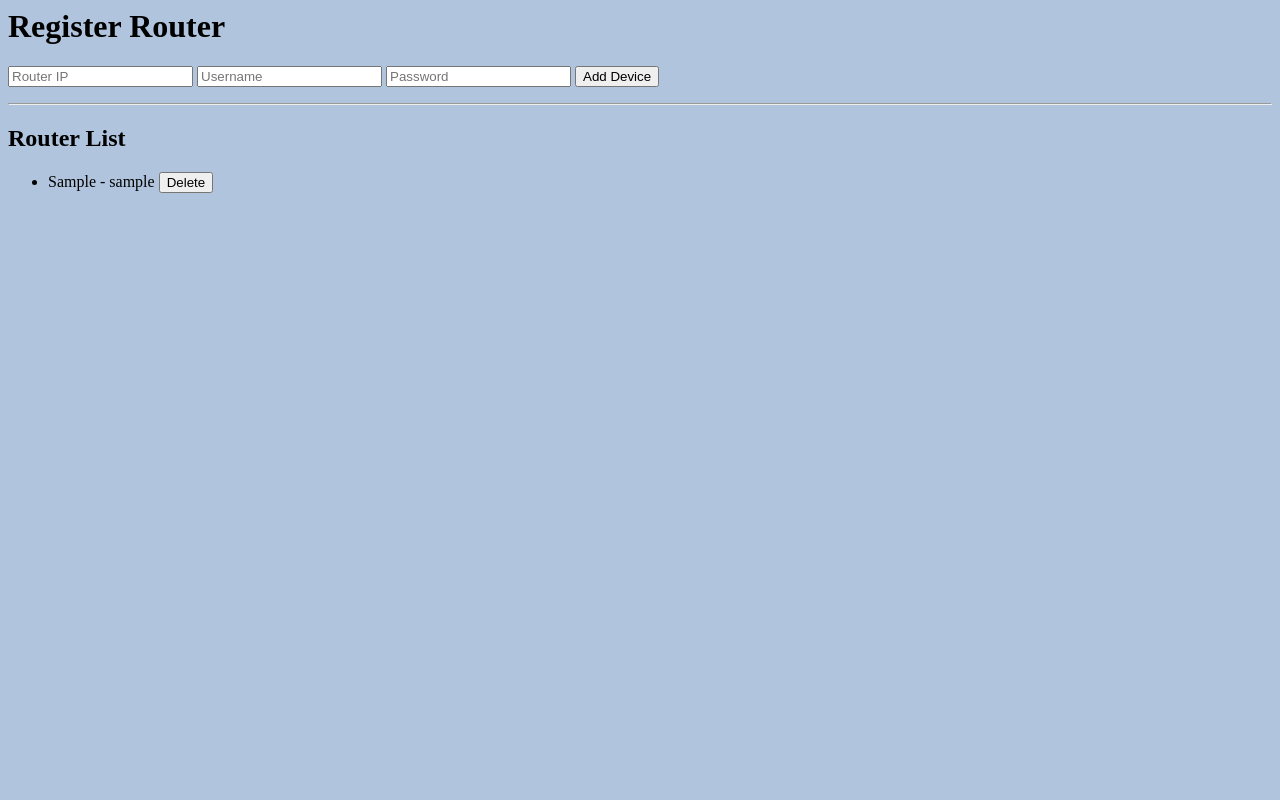
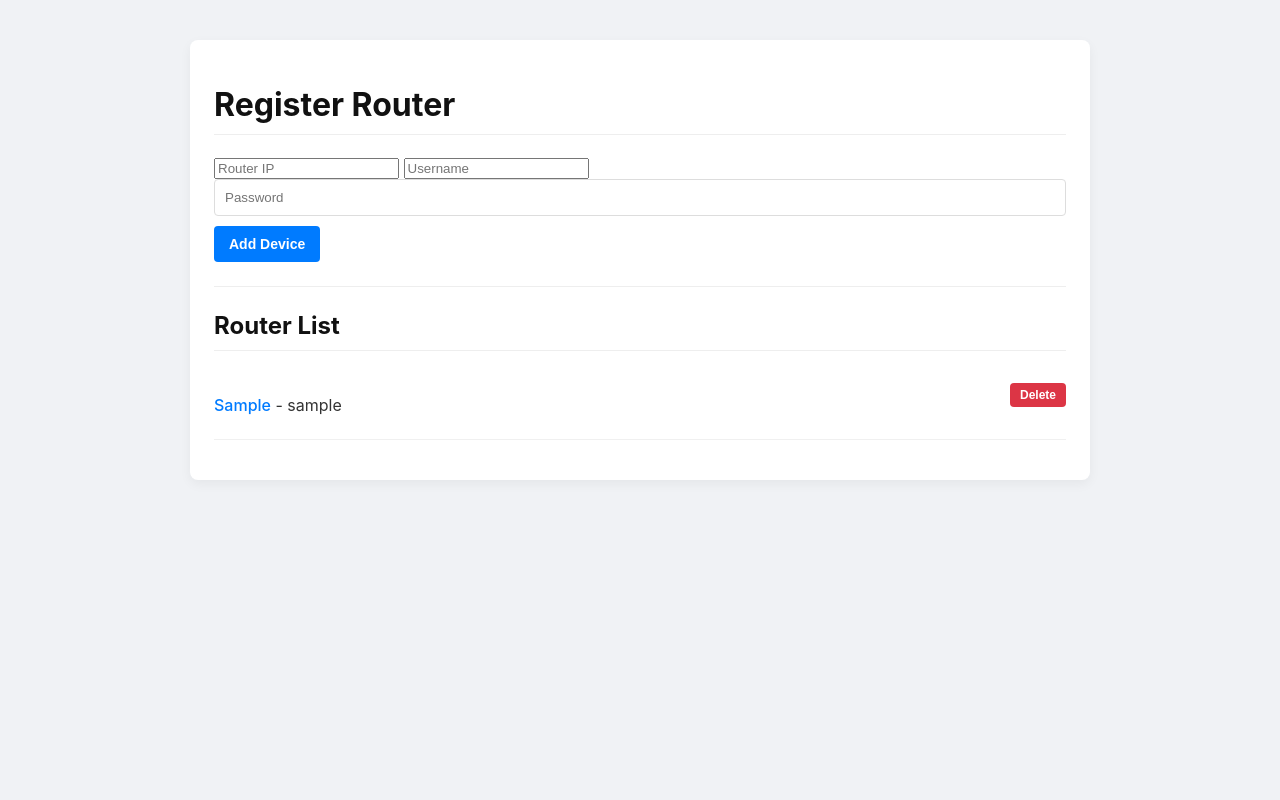
Before and after one commit to pubethSri/ipa2025-msapp-redo, a Flask app: page / in a window 1280 px wide. Run offline with Flask 3, Linux system fonts and the light colour scheme; a database or web service that is not in the repository returns one stand-in record (values such as "Sample title").

Commit message:
Stage 5 Ended

```diff
--- a/app.py
+++ b/app.py
@@ -11,6 +11,7 @@ db_name    = os.environ.get("DB_NAME")
 client = MongoClient(mongo_uri)
 db = client[db_name]
 routers = db["routers"]
+interface_status = db["interface_status"]
 
 @sample.route("/")
 def main():
@@ -41,5 +42,12 @@ def delete_device():
         pass
     return redirect(url_for("main"))
 
+@sample.route("/router/<router_ip>")
+def router_detail(router_ip):
+    all_interface_data = list(interface_status.find({"router_ip": router_ip}).sort("timestamp", -1))
+    return render_template("router_detail.html",
+                           router_ip=router_ip,
+                           interface_data=all_interface_data)
+
 if __name__ == "__main__":
     sample.run(host="0.0.0.0", port=8080)
--- a/docker-compose.yml
+++ b/docker-compose.yml
@@ -59,6 +59,8 @@ services:
     env_file:
       - .env
     environment:
+      PYTHONUNBUFFERED: 1
+
       MONGO_URI: "mongodb://${MONGO_INITDB_ROOT_USERNAME}:${MONGO_INITDB_ROOT_PASSWORD}@mongo:27017/"
       DB_NAME: "ipa2025_db"
 
--- a/static/style.css
+++ b/static/style.css
@@ -1 +1,117 @@
-body {background: lightsteelblue;}
+* {
+    box-sizing: border-box;
+}
+
+body {
+    font-family: -apple-system, BlinkMacSystemFont, "Segoe UI", Roboto, Helvetica, Arial, sans-serif;
+    background-color: #f0f2f5;
+    color: #333;
+    margin: 0;
+    padding: 20px;
+}
+
+.container {
+    max-width: 900px;
+    margin: 20px auto;
+    padding: 24px;
+    background-color: #ffffff;
+    border-radius: 8px;
+    box-shadow: 0 4px 12px rgba(0, 0, 0, 0.05);
+}
+
+h1, h2 {
+    color: #111;
+    border-bottom: 1px solid #eee;
+    padding-bottom: 10px;
+}
+
+form {
+    margin-bottom: 20px;
+}
+
+input[type="text"],
+input[type="password"] {
+    width: 100%;
+    padding: 10px;
+    margin-bottom: 10px;
+    border: 1px solid #ddd;
+    border-radius: 4px;
+}
+
+.btn {
+    padding: 10px 15px;
+    font-size: 14px;
+    font-weight: 600;
+    border: none;
+    border-radius: 4px;
+    cursor: pointer;
+    background-color: #007bff;
+    color: white;
+}
+.btn:hover {
+    background-color: #0056b3;
+}
+
+.btn-delete {
+    background-color: #dc3545;
+    color: white;
+    padding: 5px 10px;
+    font-size: 12px;
+}
+.btn-delete:hover {
+    background-color: #c82333;
+}
+
+ul {
+    list-style-type: none;
+    padding-left: 0;
+}
+
+li {
+    display: flex;
+    justify-content: space-between;
+    align-items: center;
+    padding: 12px 0;
+    border-bottom: 1px solid #f0f0f0;
+}
+
+li a {
+    text-decoration: none;
+    color: #007bff;
+    font-weight: 500;
+}
+li a:hover {
+    text-decoration: underline;
+}
+
+table {
+    width: 100%;
+    border-collapse: collapse;
+    margin-top: 20px;
+}
+th, td {
+    border: 1px solid #ddd;
+    padding: 12px;
+    text-align: left;
+}
+th {
+    background-color: #f8f8f8;
+}
+tbody tr:nth-child(even) {
+    background-color: #fdfdfd;
+}
+
+.back-link {
+    display: inline-block;
+    margin-top: 20px;
+    text-decoration: none;
+    color: #007bff;
+}
+.back-link:hover {
+    text-decoration: underline;
+}
+hr {
+    border: 0;
+    border-top: 1px solid #eee;
+    margin: 24px 0;
+}
--- a/templates/index.html
+++ b/templates/index.html
@@ -4,13 +4,15 @@
     <link rel="stylesheet" href="/static/style.css" />
 </head>
 <body>
+
+    <div class="container">
         <h1>Register Router</h1>
 
         <form method="POST" action="/add_device">
             <input name="router_ip" placeholder="Router IP" required />
             <input name="username" placeholder="Username" required />
             <input name="password" placeholder="Password" type="password" required />
-    <button type="submit">Add Device</button>
+            <button type="submit" class="btn">Add Device</button>
         </form>
 
         <hr>
@@ -20,15 +22,18 @@
         <ul>
             {% for device in data %}
             <li>
-	       {{ device.router_ip }} - {{ device.username }}
+                <span>
+                    <a href="{{ url_for('router_detail', router_ip=device.router_ip) }}">{{ device.router_ip }}</a> - {{ device.username }}
+                </span>
 
                 <form method="POST" action="{{ url_for('delete_device') }}" style="display:inline">
                     <input type="hidden" name="device_id" value="{{ device._id }}">
-           <button type="submit">Delete</button>
+                    <button type="submit" class="btn btn-delete">Delete</button>
                 </form>
             </li>
             {% endfor %}
         </ul>
+    </div>
 
 </body>
 </html>
```
Also changed, not shown: templates/router_detail.html (added, +40 -0 lines). Lines whose indentation alone changed are shown as unchanged.
